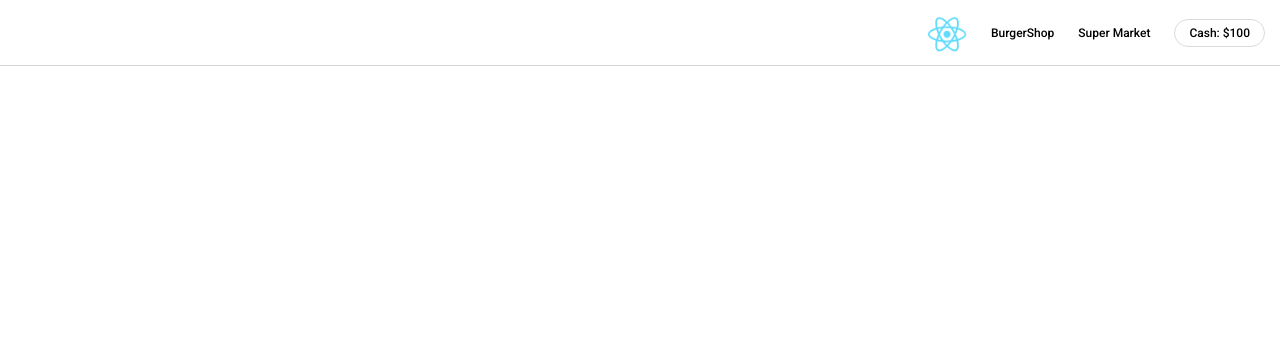
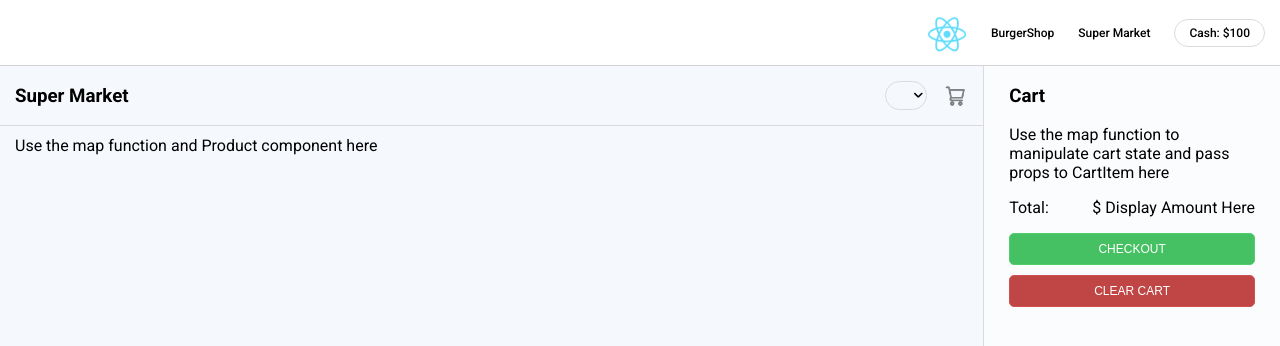
Before and after one commit to kkinge79/reactville, a React (Create React App) app: page /market in a window 1280 px wide. Shown: the top 346 px of the page. Built offline with nearby package versions, Linux system fonts and the light colour scheme; a web font is replaced by a local one.

Commit message:
added components to superMarket

```diff
--- a/src/App.jsx
+++ b/src/App.jsx
@@ -5,6 +5,7 @@ import Landing from './Components/Landing/Landing'
 import BurgerShop from './Components/BurgerShop/BurgerShop'
 import Nav from './Components/Nav/Nav'
 import { useState } from 'react'
+import SuperMarket from './Components/SuperMarket/SuperMarket'
 
 const App = () => {
 
@@ -26,7 +27,8 @@ const App = () => {
         <Route path="/burgers"
           element={<BurgerShop />}
         />
-        <Route path="/market"/>
+        <Route path="/market" element={<SuperMarket />}
+        />
       </Routes>
     </main>
     </>
--- a/src/Components/SuperMarket/MarketNav.jsx
+++ b/src/Components/SuperMarket/MarketNav.jsx
@@ -1,10 +1,11 @@
 import React from 'react'
+import CategoryMenu from './CategoryMenu'
 
 const MarketNav = (props) => {
   return (
     <nav>
       <h1>Super Market</h1>
-      CategoryMenu component here
+      <CategoryMenu />
       <button id="cart-button"></button>
     </nav>
   )
--- a/src/Components/SuperMarket/SuperMarket.jsx
+++ b/src/Components/SuperMarket/SuperMarket.jsx
@@ -1,20 +1,27 @@
-import React from 'react'
+import React, { useState } from 'react'
 import '../../styles/super-market.css'
+import MarketNav from './MarketNav'
+import DisplayProducts from './DisplayProducts'
+import Cart from './Cart'
+
 
 // Components & Data
 import { products } from '../../data/market-data'
 
 const SuperMarket = () => {
+  const [cart, setCart] = useState([])
+  const [productCategory, setProductCategory] = useState('Produce')
+
+
+
   console.log(products)
   return (
     <div className="super-market">
       <section>
-        MarketNav component here
-        DisplayProducts component here
+        <MarketNav />
+        <DisplayProducts />
       </section>
-
-      Cart component here
-
+        <Cart />
     </div>
   )
 }
```
